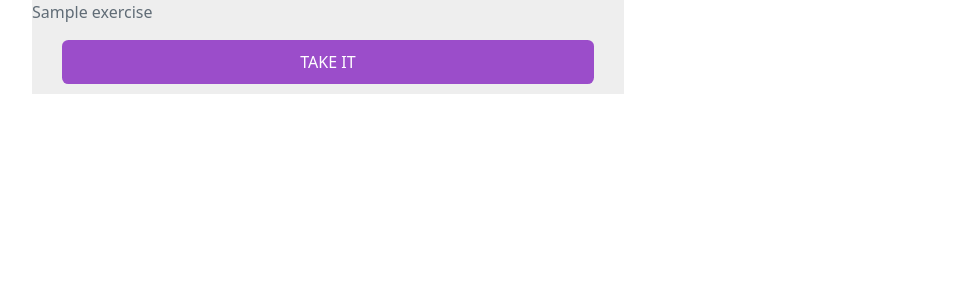
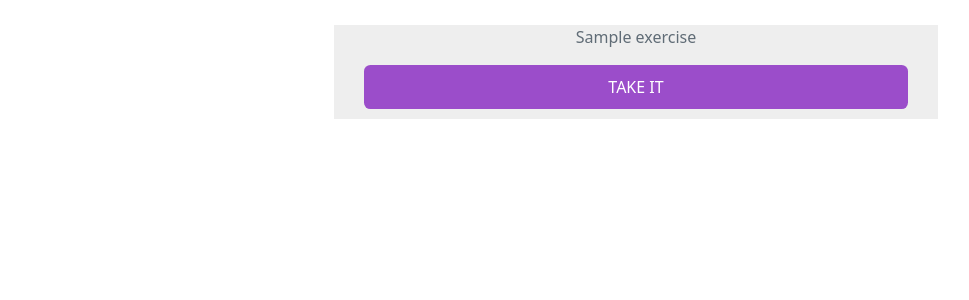
Before and after one commit to SemicolonManifest/The_Looper, a PHP site: page /?action=showAllExercises in a window 1280 px wide. Shown: the part 50-350 px from the top of the page, without its empty margins (4-973 px from the left). Run offline with PHP 8.4, Linux system fonts and the light colour scheme; tables that the repository leaves empty hold one stand-in row (values such as "Sample post"); some libraries are stand-ins or nearby versions.

Commit message:
Update display

```diff
--- a/View/Style/CSS/Global.css
+++ b/View/Style/CSS/Global.css
@@ -116,6 +116,7 @@ body {
 .row {
   flex-direction: row;
   flex-wrap: nowrap !important;
+  justify-content: center;
   width: 100%;
   margin: auto !important;
   text-align: left;
@@ -156,7 +157,8 @@ label {
   background-color: #eee;
   width: 100%;
   height: auto;
-  margin: auto;
+  text-align: center;
+  margin-top: 25px;
 }
 
 .button-container .answering.button {
--- a/View/Style/SCSS/Global.scss
+++ b/View/Style/SCSS/Global.scss
@@ -16,6 +16,7 @@ body {
 .row {
   flex-direction: row;
   flex-wrap: nowrap !important;
+  justify-content: center;
   width: 100%;
   margin: auto !important;
   text-align: left;
@@ -58,7 +59,8 @@ label {
   background-color: #eee;
   width: 100%;
   height: auto;
-  margin: auto;
+  text-align: center;
+  margin-top: 25px;
 }
 
 .button-container .answering.button {
--- a/View/TakeExercise.php
+++ b/View/TakeExercise.php
@@ -1,7 +1,6 @@
 <?php
 ob_start();
 ?>
-    <div class="container">
         <section class="row">
             <div class="column">
                 <?php foreach ($exercises as $exercise ){ ?>
@@ -14,7 +13,6 @@ ob_start();
                 <?php } ?>
             </div>
         </section>
-    </div>
 
 
 <?php
```
Also changed, not shown: 1 other file.
